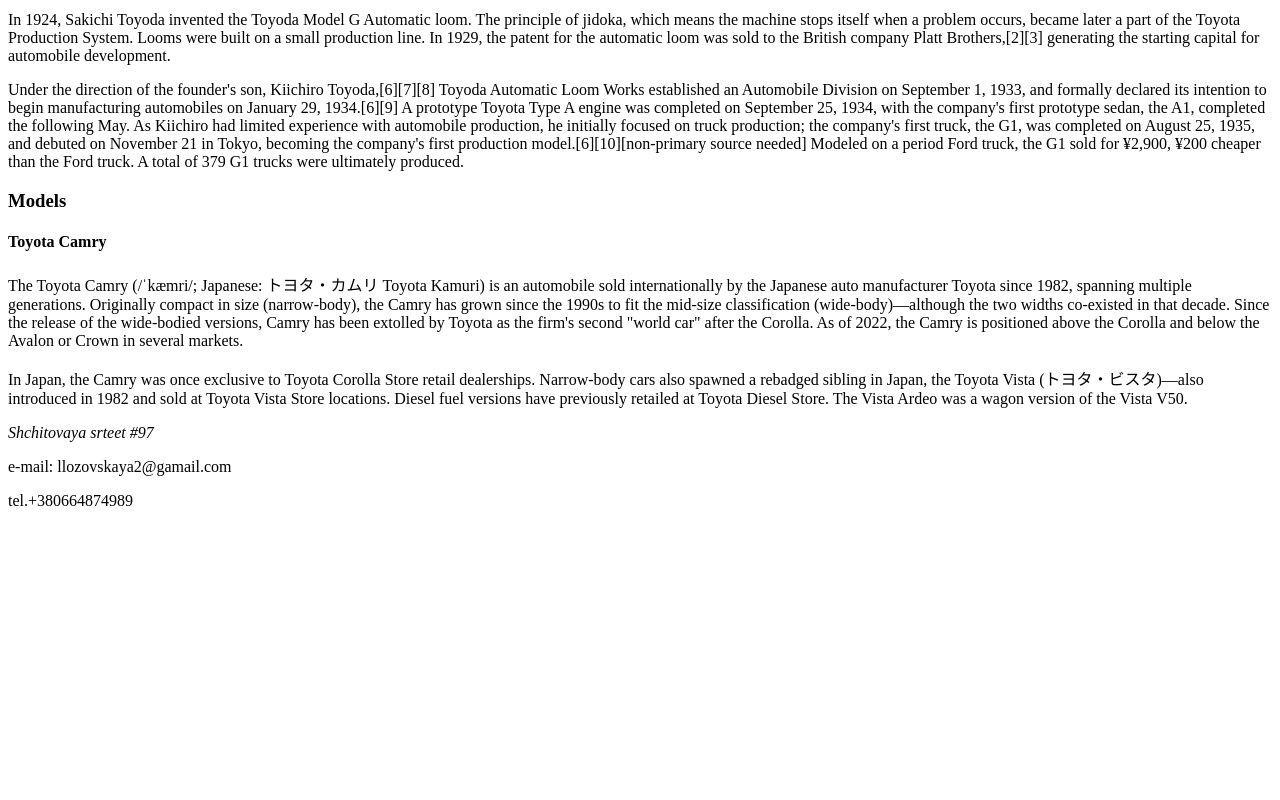
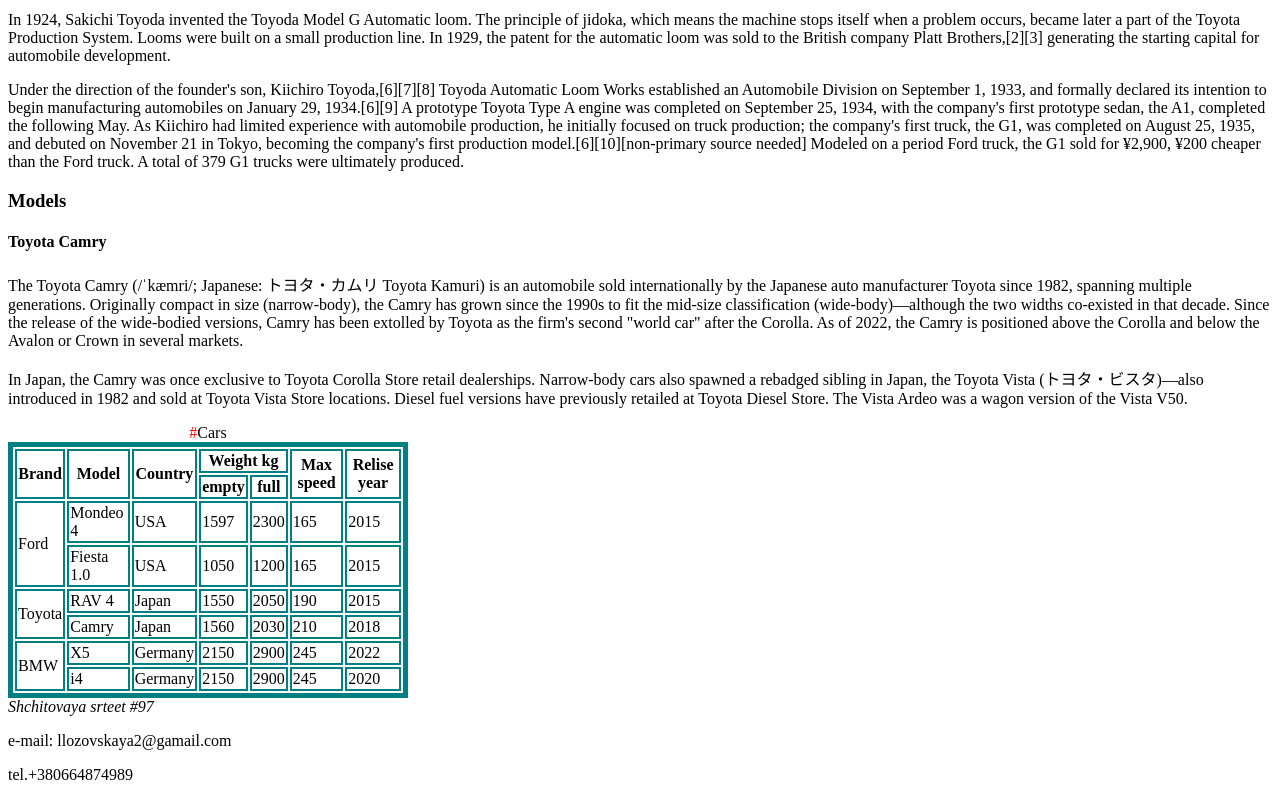
Before and after one commit to MoonLesya/01-car-shop, a plain HTML site: page index.html in a window 1280 px wide. Shown: the part 2040-2840 px from the top of the page. Before the commit the page ends 2566 px from the top, so only its background shows below. Drawn offline with Linux system fonts and the light colour scheme.

Commit message:
Add table

```diff
--- a/index.html
+++ b/index.html
@@ -7,6 +7,31 @@
 			content="width=device-width, initial-scale=1.0"
 		/>
 		<title>Car shop</title>
+		<style>
+			table,
+			thead,
+			tbody{
+				border: 5px solid teal;
+				border-collapse: separate;
+				width: 400px;
+			}
+
+			th,
+			tr,
+			td{
+				border: 2px solid teal;
+			}
+			#tab2 tr:nth-child(odd){
+				background-color: aqua;
+			}
+			caption::before{
+				content: '#';
+			}
+			caption::first-letter{
+				color: red
+			}
+
+		</style>
 	</head>
 	<body>
 		<header>
@@ -206,6 +231,79 @@
 					</article>
 				</article>
 			</article>
+			<article>
+				<table>
+					<caption>Cars</caption>
+					<thead>
+						<tr>
+							<th rowspan="2">Brand</th>
+							<th rowspan="2">Model</th>
+							<th rowspan="2">Country</th>
+							<th colspan="2" >Weight kg</th>
+							<th rowspan="2">Max speed</th>
+							<th rowspan="2">Relise year</th>
+						</tr>
+						<tr>
+							<th>empty</th>
+							<th>full</th>
+						</tr>
+					</thead>
+					<tbody>
+						<tr>
+							<td rowspan="2">Ford</td>
+							<td>Mondeo 4</td>
+							<td>USA</td>
+							<td>1597</td>
+							<td>2300</td>
+							<td>165</td>
+							<td>2015</td>
+						</tr>
+						<tr>
+							<td>Fiesta 1.0</td>
+							<td>USA</td>
+							<td>1050</td>
+							<td>1200</td>
+							<td>165</td>
+							<td>2015</td>
+						</tr>
+						<tr>
+							<td rowspan="2">Toyota</td>
+							<td>RAV 4</td>
+							<td>Japan</td>
+							<td>1550</td>
+							<td>2050</td>
+							<td>190</td>
+							<td>2015</td>
+						</tr>
+						<tr>
+							<td>Camry</td>
+							<td>Japan</td>
+							<td>1560</td>
+							<td>2030</td>
+							<td>210</td>
+							<td>2018</td>
+						</tr>
+						<tr>
+							<td rowspan="2">BMW</td>
+							<td>X5</td>
+							<td>Germany</td>
+							<td>2150</td>
+							<td>2900</td>
+							<td>245</td>
+							<td>2022</td>
+						</tr>
+						<tr>
+							<td>i4</td>
+							<td>Germany</td>
+							<td>2150</td>
+							<td>2900</td>
+							<td>245</td>
+							<td>2020</td>
+						</tr>
+
+					</tbody>
+				</table>
+			</article>
 		</main>
 		<footer>
 			<address>Shchitovaya srteet #97</address>
```
